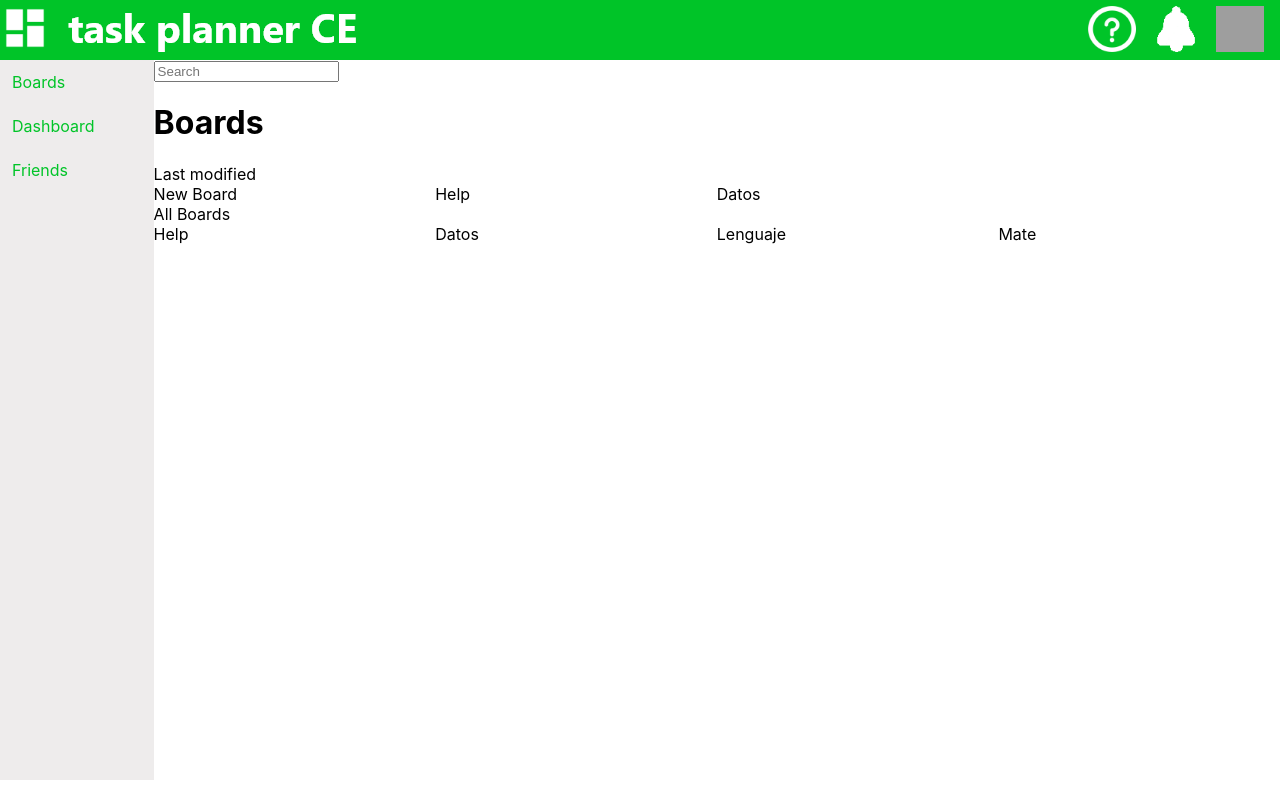
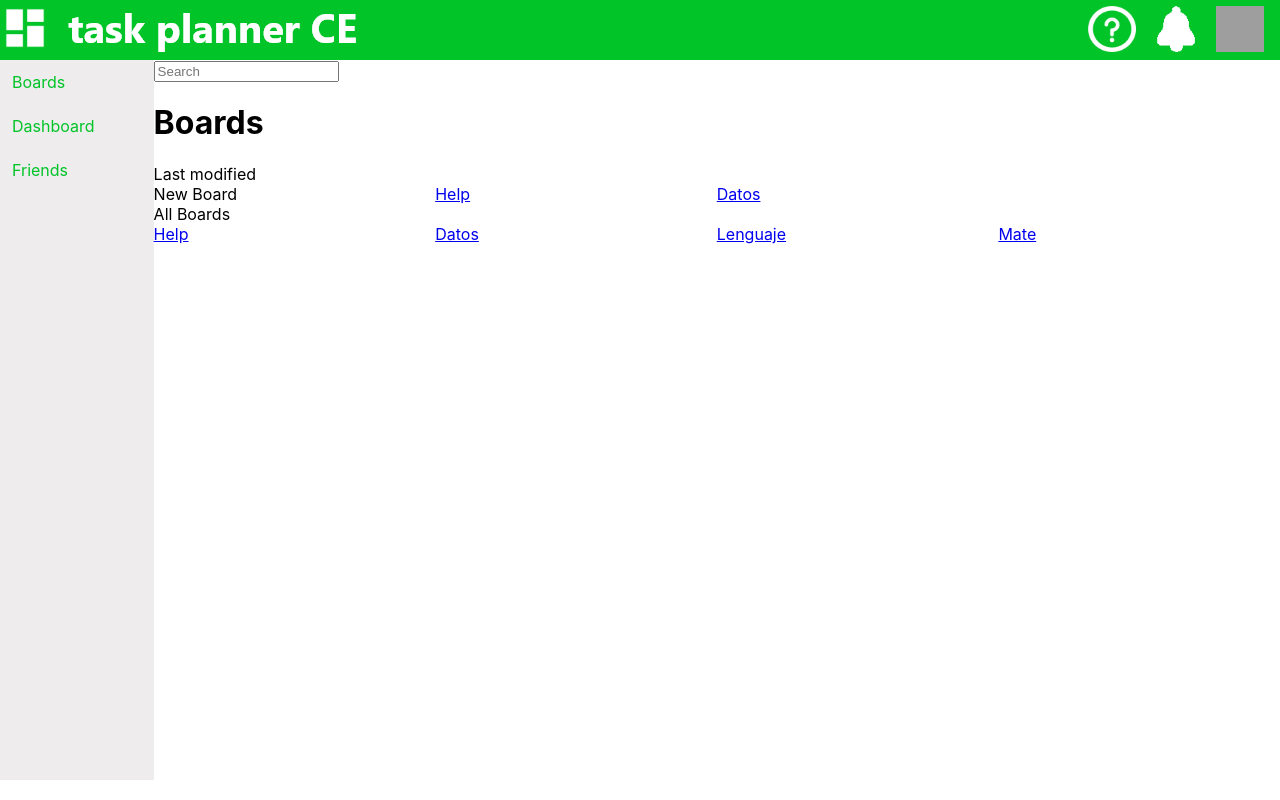
Before and after one commit to ce-box/CE4101-TaskPlannerCE, a React (Create React App) app in the folder taskplannerce/: page /Student/Home in a window 1280 px wide. Built offline with nearby package versions, Linux system fonts and the light colour scheme; grey boxes are pictures that could not be loaded.

Commit message:
Begin Board

```diff
--- a/taskplannerce/src/components/Student_Boart_Item.js
+++ b/taskplannerce/src/components/Student_Boart_Item.js
@@ -1,13 +1,25 @@
 // Style
-import "../assets/styles/Student_Board_Item.css"
+import "../assets/styles/Student_Board_Item.css";
+
+import Student_Home from "../containers/Student_Home";
 // React
 import React from "react";
+// eslint-disable-next-line
+import { BrowserRouter as Router, NavLink } from "react-router-dom";
+
+function open_board(name) {
+  Student_Home.data = name;
+
+  console.log(Student_Home.data);
+}
 
 function Student_Board_Item({ name }) {
   return (
-      <div className="student_board_item">
+    <div className="student_board_item" onClick={() => open_board(name)}>
+      <NavLink className="navbar-item" to="/Student/Board">
         {name}
-      </div>
+      </NavLink>
+    </div>
   );
 }
 
--- /dev/null
+++ b/taskplannerce/src/containers/Student_Board.js
@@ -0,0 +1,14 @@
+// Styles
+
+import Student_Home from "./Student_Home";
+// React
+import React from "react";
+
+class Student_Board extends React.Component {
+  render() {
+    console.log(Student_Home.data);
+    return <h1> Board </h1>;
+  }
+}
+
+export default Student_Board;
--- a/taskplannerce/src/containers/Student_Home.js
+++ b/taskplannerce/src/containers/Student_Home.js
@@ -7,12 +7,14 @@ import SideBar from "../components/SideBar";
 import Student_Friends from "../containers/Student_Friends";
 import Student_All_Boards from "./Student_All_Boards";
 import Student_Dashboard from "./Student_Dashboard";
+import Student_Board from "./Student_Board";
 
 // React
 import React from "react";
 import { BrowserRouter as Router, Switch, Route } from "react-router-dom";
 
 class Student_Home extends React.Component {
+  data = "";
   render() {
     return (
       <div className="container_home">
@@ -23,7 +25,9 @@ class Student_Home extends React.Component {
             <Route path="/Student/Friends">
               <Student_Friends />
             </Route>
-            <Route path="/Student/Board"></Route>
+            <Route path="/Student/Board">
+              <Student_Board/>
+            </Route>
             <Route path="/Student/Dashboard">
               <Student_Dashboard />
             </Route>
```
